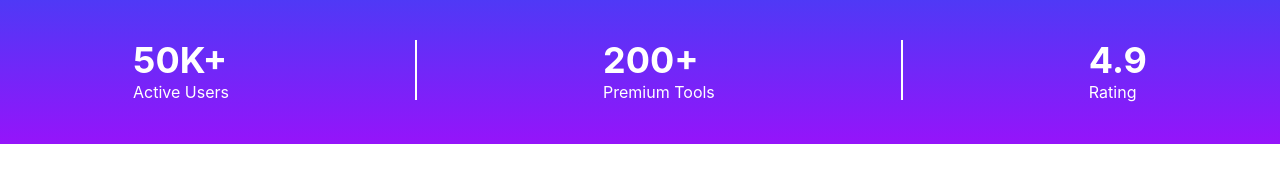
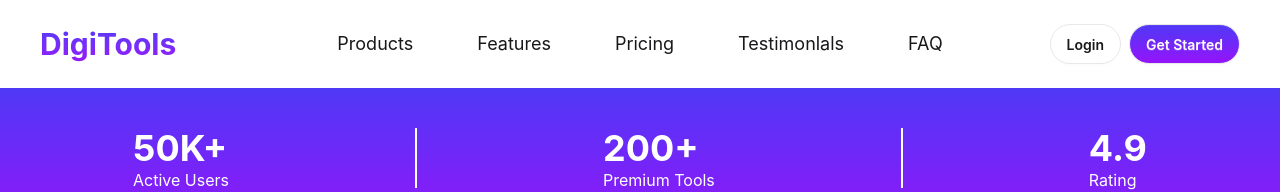
Before and after one commit to kaziparthib/DigiTools, a React (Vite) app: page / in a window 1280 px wide. Shown: the top 192 px of the page. Built offline with nearby package versions, Linux system fonts and the light colour scheme.

Commit message:
created nav section

```diff
--- a/src/App.jsx
+++ b/src/App.jsx
@@ -8,6 +8,7 @@ import Cart from './components/cart'
 import ToolsBanner from './components/ToolsBanner'
 import Tools from './components/Tools'
 import User from './components/User'
+import NavBar from './components/navBar'
 
 const GetTools=async()=>{
   const res=await fetch("/tools.json");
@@ -22,6 +23,7 @@ function App() {
 
   return (
     <>
+    <NavBar></NavBar>
     <User></User>
     <ToolsBanner></ToolsBanner>
     {/* name of each tab group should be unique */}
--- /dev/null
+++ b/src/components/navBar.jsx
@@ -0,0 +1,36 @@
+const NavBar = () => {
+  return (
+    <div className="navbar py-4 px-10">
+      <div className="navbar-start">
+        <div className="flex items-center gap-1 font-bold text-xl">
+          <h1 className="text-3xl bg-gradient-to-b from-[#4f39f6] to-[#9514fa] bg-clip-text text-transparent">DigiTools</h1>
+        </div>
+      </div>
+      <div className="navbar-center hidden md:flex">
+        <ul className="menu menu-horizontal gap-10 px-1 text-lg">
+          <li>
+            <a>Products</a>
+          </li>
+          <li>
+            <a>Features</a>
+          </li>
+          <li>
+            <a>Pricing</a>
+          </li>
+          <li>
+            <a>Testimonlals</a>
+          </li>
+          <li>
+            <a>FAQ</a>
+          </li>
+        </ul>
+      </div>
+      <div className="navbar-end gap-2">
+         <a className="btn bg-white rounded-full ">Login</a>
+        <a className="btn b rounded-full bg-[linear-gradient(to_bottom,_rgba(79,57,246,1)_0%,_rgba(149,20,250,1)_100%)] text-white">Get Started</a>
+      </div>
+    </div>
+  );
+};
+
+export default NavBar;
```
